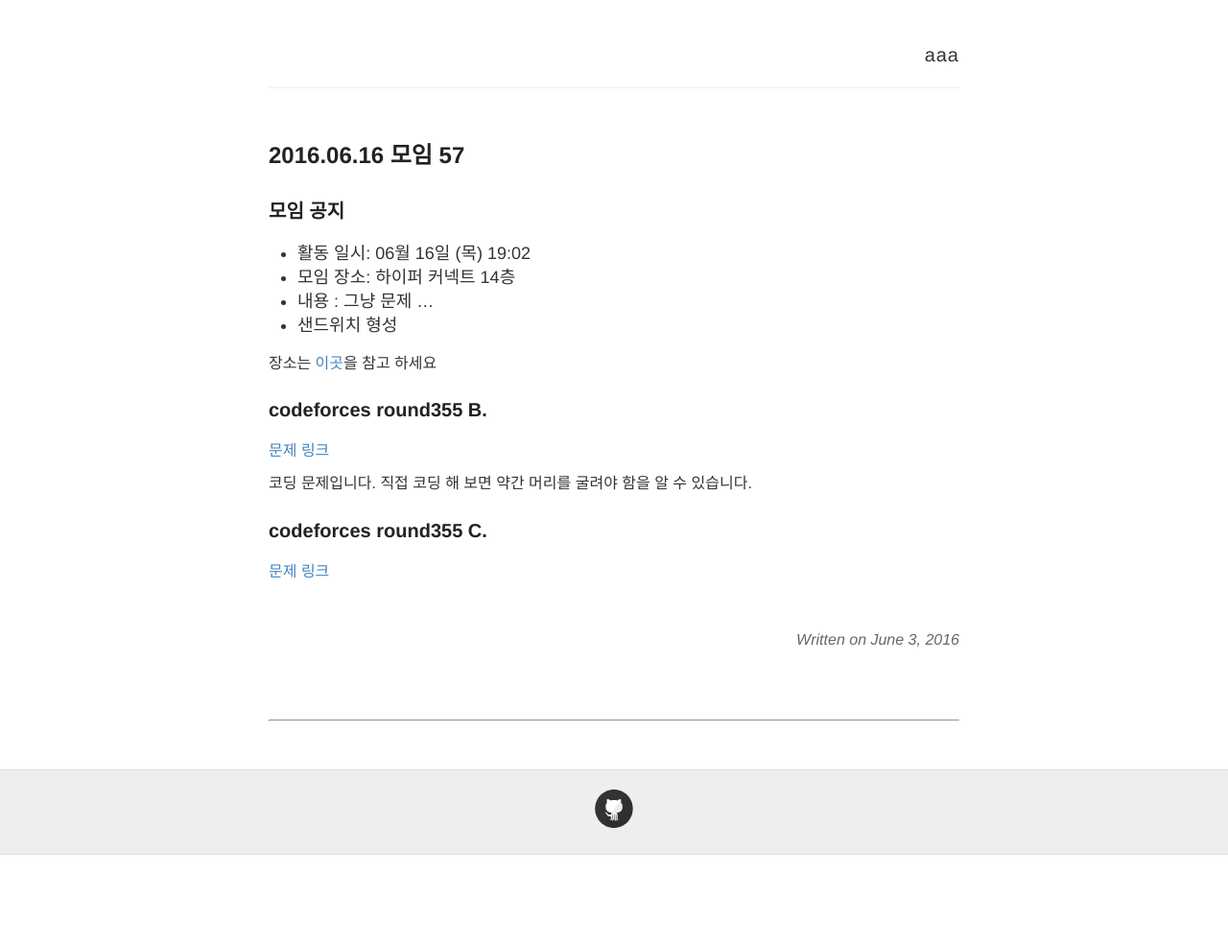
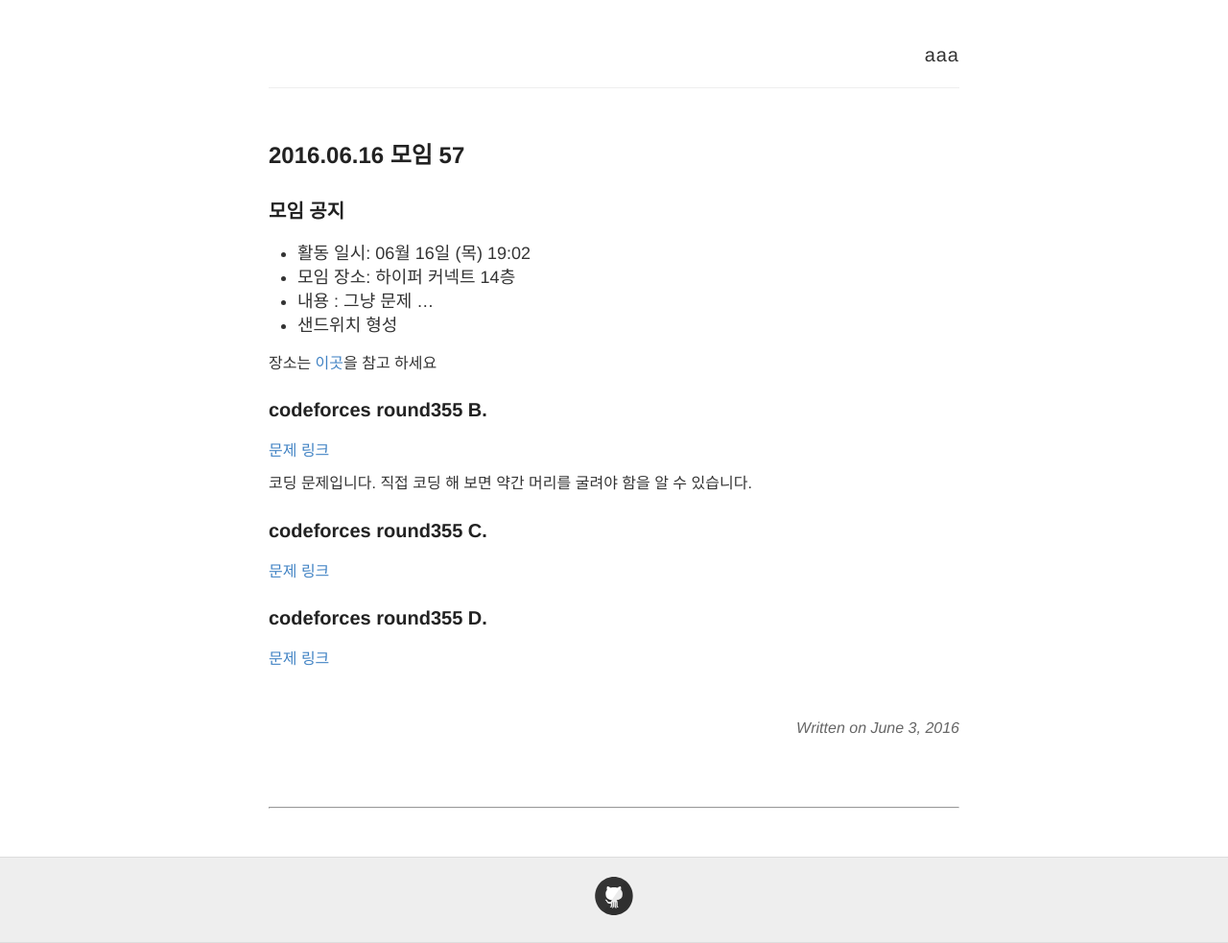
Before and after one commit to seirion/aaa, a Jekyll site: the page built from _posts/2016-06-16-meeting-057.md, in a window 1280 px wide. Shown: the whole page at 96% size. Built offline with Jekyll 4.4.1, drawn with Linux system fonts in a browser that asks for light colours; comment, search, counter and statistics services are not loaded; before the commit the page ends 900 px from its top, so only the background shows below that.

Commit message:
Update 2016-06-16-meeting-057.md

```diff
--- a/_posts/2016-06-16-meeting-057.md
+++ b/_posts/2016-06-16-meeting-057.md
@@ -23,3 +23,7 @@
 ### codeforces round355 C.
 
 [문제 링크](http://codeforces.com/contest/677/problem/C)
+
+### codeforces round355 D.
+
+[문제 링크](http://codeforces.com/contest/677/problem/D)
```
